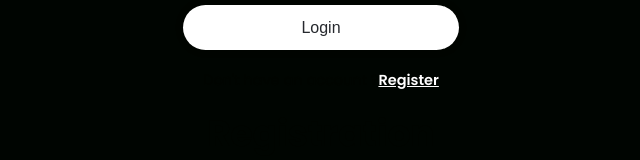
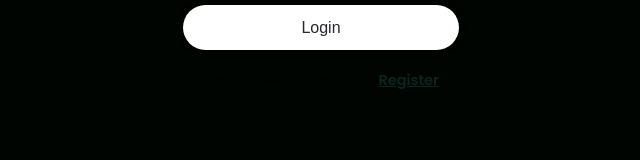
Before and after one commit to abiya005/LOGIN_PAGE, a React (Create React App) app: page / in a window 1280 px wide. In both pictures the pointer is over the link "Register". Shown: the part 261-421 px from the top of the page, without its empty margins (319-959 px from the left). Built offline with nearby package versions, Linux system fonts and the light colour scheme.

Commit message:
css changes

```diff
--- a/src/Components/LoginRegister/LoginRegister.css
+++ b/src/Components/LoginRegister/LoginRegister.css
@@ -119,4 +119,5 @@ form .register-link {
 
 .register-link p a:hover {
     text-decoration: underline;
+    color:#0c241e; /*chumma*/
 }
```
